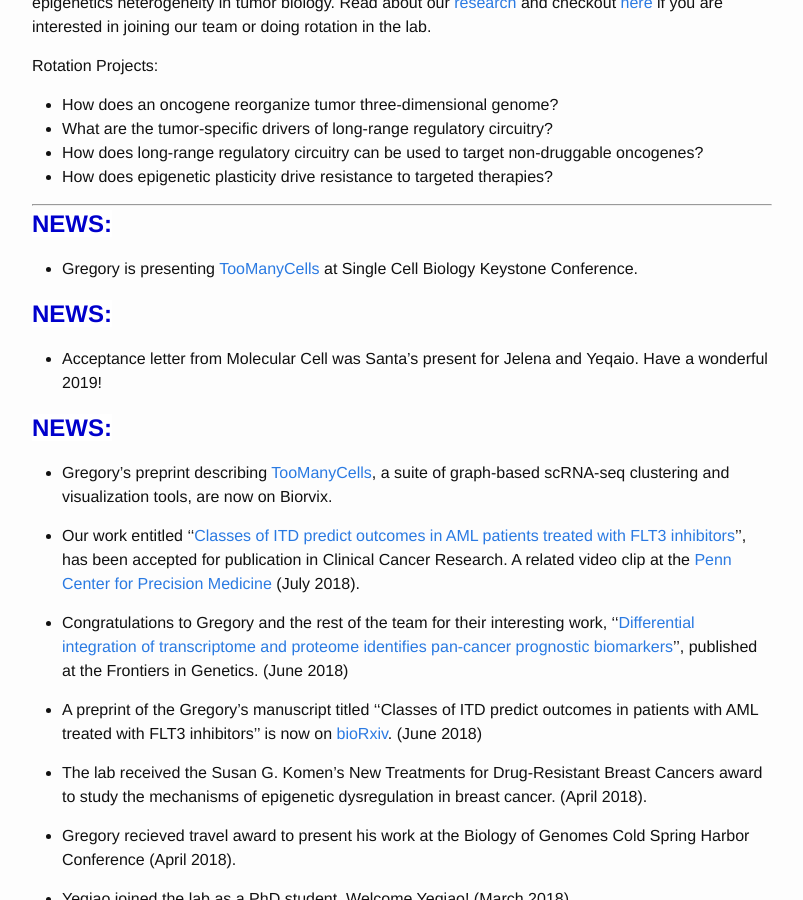
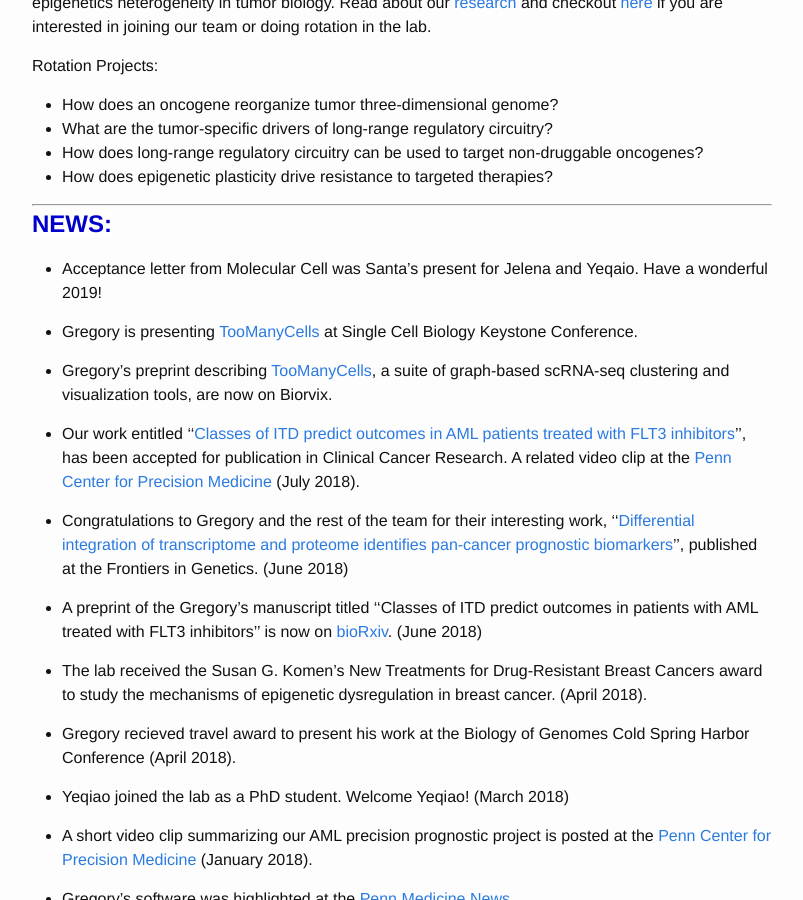
Before and after one commit to faryabib/faryabib.github.io, a Jekyll site: the page built from index.md, in a window 1280 px wide and 900 px high, scrolled down 676 px. Shown: the whole window, without its empty margins (238-1041 px from the left). Built offline with Jekyll 4.4.1, drawn with Linux system fonts in a browser that asks for light colours.

Commit message:
Update index.md

```diff
--- a/index.md
+++ b/index.md
@@ -22,12 +22,10 @@ Rotation Projects:
 
 ----
 <strong><span style="font-size: 1.5em; font-weight: bold; color: #0000cc; background-color: #ffffff">NEWS:</span><strong>
++ Acceptance letter from Molecular Cell was Santa's present for Jelena and Yeqaio. Have a wonderful 2019!
+
 + Gregory is presenting [TooManyCells](https://github.com/faryabiLab/too-many-cells) at Single Cell Biology Keystone Conference.
 
-<strong><span style="font-size: 1.5em; font-weight: bold; color: #0000cc; background-color: #ffffff">NEWS:</span><strong>
-+ Acceptance letter from Molecular Cell was Santa's present for Jelena and Yeqaio. Have a wonderful 2019!
-
-<strong><span style="font-size: 1.5em; font-weight: bold; color: #0000cc; background-color: #ffffff">NEWS:</span><strong>
 + Gregory's preprint describing [TooManyCells](https://github.com/faryabiLab/too-many-cells), a suite of graph-based scRNA-seq clustering and visualization tools, are now on Biorvix.
 
 + Our work entitled ''[Classes of ITD predict outcomes in AML patients treated with FLT3 inhibitors](http://clincancerres.aacrjournals.org/content/early/2018/09/01/1078-0432.CCR-18-0655)'', has been accepted for publication in Clinical Cancer Research. A related video clip at the [Penn Center for Precision Medicine](https://www.youtube.com/watch?v=vqLXfHXP98A&index=20&list=PLRGEsZTjjo8mLReT4vqHU6cc_d4hn46GV) (July 2018).
```
